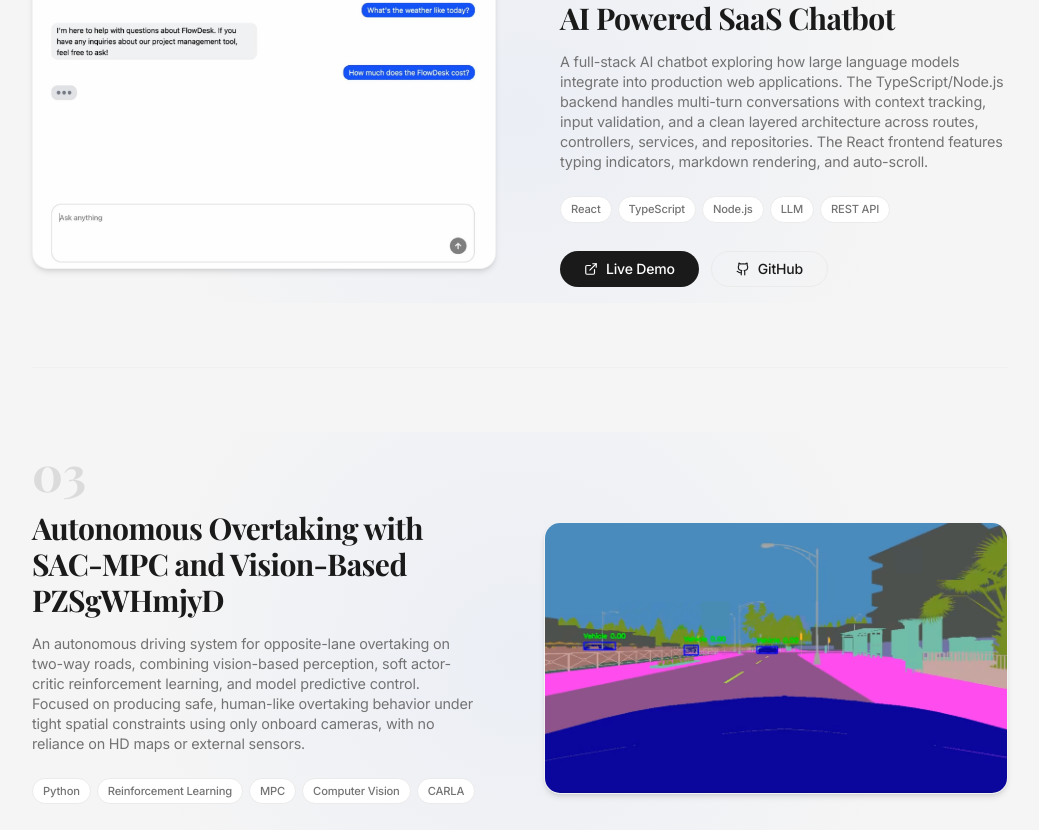
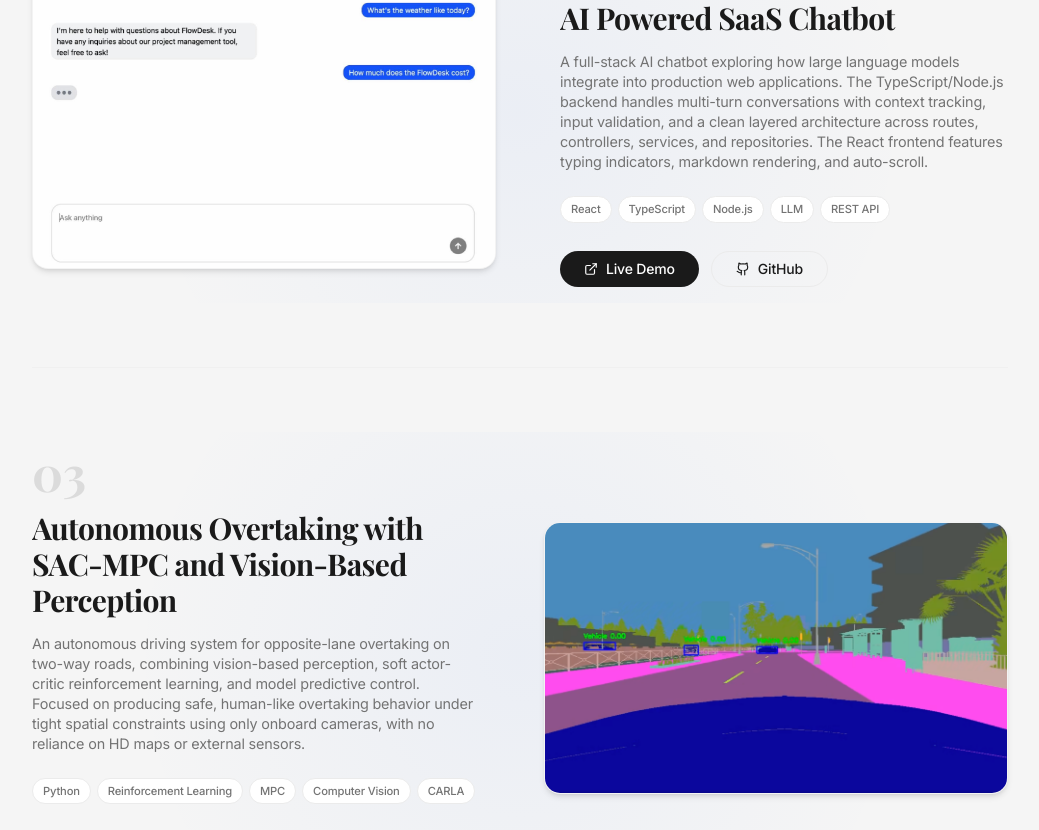
Before and after one commit to SushyamNagallapati/Sushyam-Portfolio-main, a React (Vite) app: page /projects in a window 1280 px wide. Shown: the part 940-1770 px from the top of the page, without its empty margins (120-1159 px from the left). Built offline with nearby package versions, Linux system fonts and the light colour scheme.

Commit message:
Refactor ScrambleTitle to ClipRevealTitle with improved reveal animation

```diff
--- a/src/pages/Projects.tsx
+++ b/src/pages/Projects.tsx
@@ -29,19 +29,16 @@ interface Project {
   categories: ProjectCategory[];
 }
 
-/* ── Scramble title ──────────────────────────────── */
-const CHARS = "ABCDEFGHIJKLMNOPQRSTUVWXYZabcdefghijklmnopqrstuvwxyz";
-
-const ScrambleTitle = ({
+/* ── Clip reveal title ───────────────────────────── */
+const ClipRevealTitle = ({
   text,
   className,
 }: {
   text: string;
   className?: string;
 }) => {
-  const [output, setOutput] = useState(text);
-  const [triggered, setTriggered] = useState(false);
-  const ref = useRef<HTMLHeadingElement>(null);
+  const [visible, setVisible] = useState(false);
+  const ref = useRef<HTMLDivElement>(null);
 
   useEffect(() => {
     const el = ref.current;
@@ -49,44 +46,29 @@ const ScrambleTitle = ({
     const observer = new IntersectionObserver(
       ([entry]) => {
         if (entry.isIntersecting) {
-          setTriggered(true);
+          setVisible(true);
           observer.disconnect();
         }
       },
-      { threshold: 0.4 }
+      { threshold: 0.3 }
     );
     observer.observe(el);
     return () => observer.disconnect();
   }, []);
 
-  useEffect(() => {
-    if (!triggered) return;
-    let frame = 0;
-    const totalFrames = text.length * 4;
-    const id = setInterval(() => {
-      setOutput(
-        text
-          .split("")
-          .map((ch, i) => {
-            if (ch === " ") return " ";
-            if (i < Math.floor(frame / 4)) return text[i];
-            return CHARS[Math.floor(Math.random() * CHARS.length)];
-          })
-          .join("")
-      );
-      frame++;
-      if (frame > totalFrames) {
-        setOutput(text);
-        clearInterval(id);
-      }
-    }, 28);
-    return () => clearInterval(id);
-  }, [triggered, text]);
-
   return (
-    <h2 ref={ref} className={className}>
-      {output}
-    </h2>
+    <div ref={ref} className="overflow-hidden">
+      <h2
+        className={className}
+        style={{
+          transform: visible ? "translateY(0)" : "translateY(110%)",
+          opacity: visible ? 1 : 0,
+          transition: "transform 0.65s cubic-bezier(0.16, 1, 0.3, 1), opacity 0.45s ease",
+        }}
+      >
+        {text}
+      </h2>
+    </div>
   );
 };
 
@@ -336,7 +318,7 @@ const Projects = () => {
                           </span>
                         </div>
 
-                        <ScrambleTitle
+                        <ClipRevealTitle
                           text={project.name}
                           className="font-serif text-xl sm:text-2xl lg:text-3xl font-bold text-foreground mb-3 sm:mb-4 leading-tight"
                         />
```
